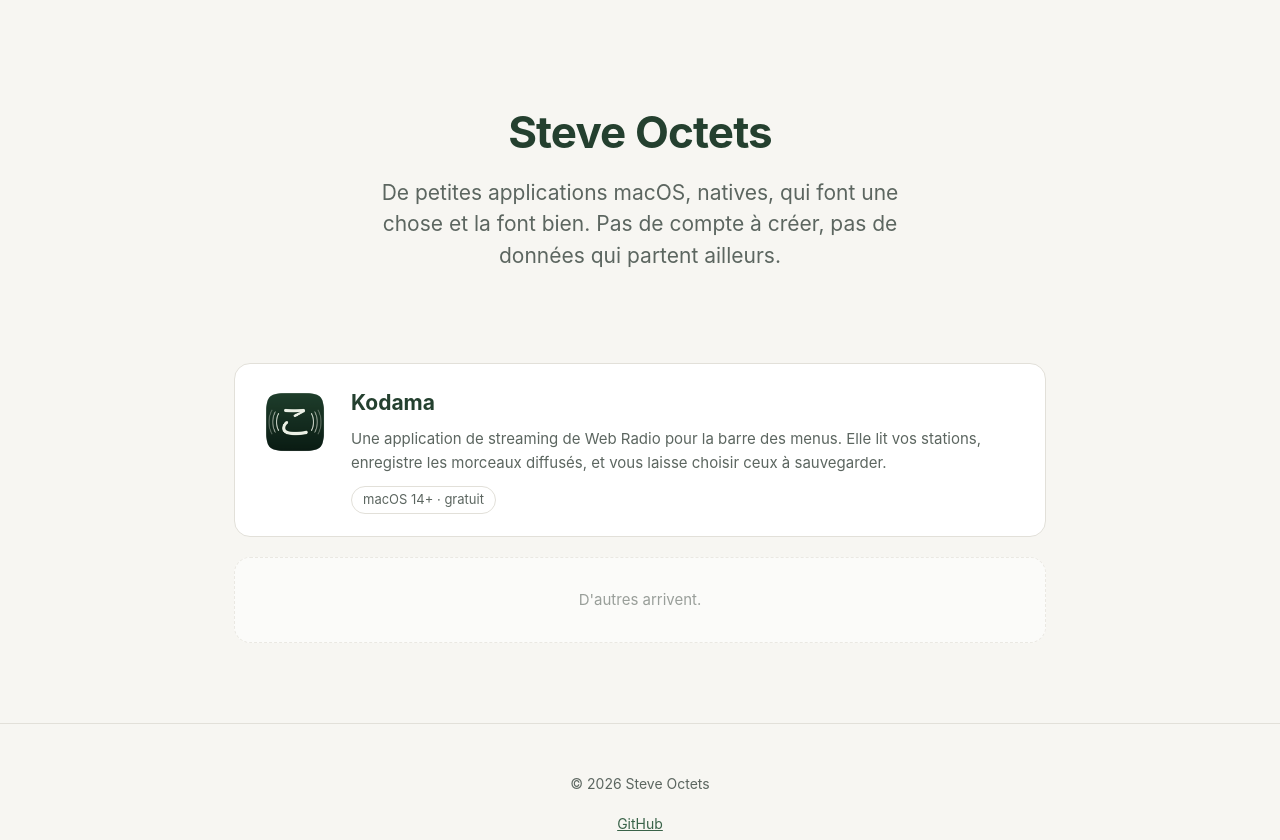
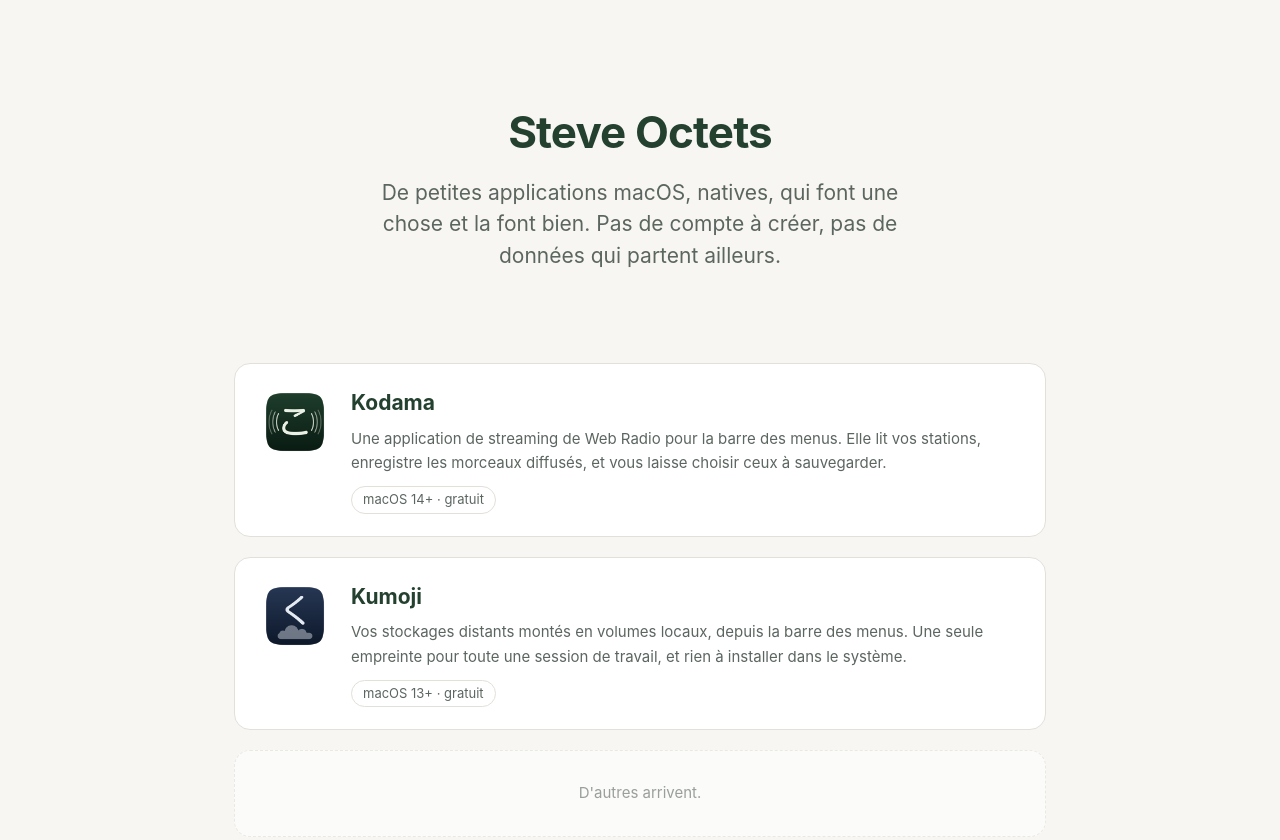
Before and after one commit to snouhaud/snouhaud.github.io, a plain HTML site: page index.html in a window 1280 px wide. Shown: the top 840 px of the page. Drawn offline with Linux system fonts and the light colour scheme.

Commit message:
Kumoji rejoint la vitrine
Deuxième application de la maison : le bloc de carte prévu pour cela n'avait
plus qu'à être rempli.

```diff
--- a/index.html
+++ b/index.html
@@ -37,6 +37,19 @@
             </div>
         </a>
 
+        <a class="application" href="https://snouhaud.github.io/kumoji/">
+            <img src="images/kumoji.png" alt="">
+            <div>
+                <h3>Kumoji</h3>
+                <p>
+                    Vos stockages distants montés en volumes locaux, depuis la barre des
+                    menus. Une seule empreinte pour toute une session de travail, et rien à
+                    installer dans le système.
+                </p>
+                <span class="plateforme">macOS 13+ · gratuit</span>
+            </div>
+        </a>
+
         <div class="application a-venir">
             <p>D'autres arrivent.</p>
         </div>
```
Also changed, not shown: images/kumoji.png (added), 1 other file.
